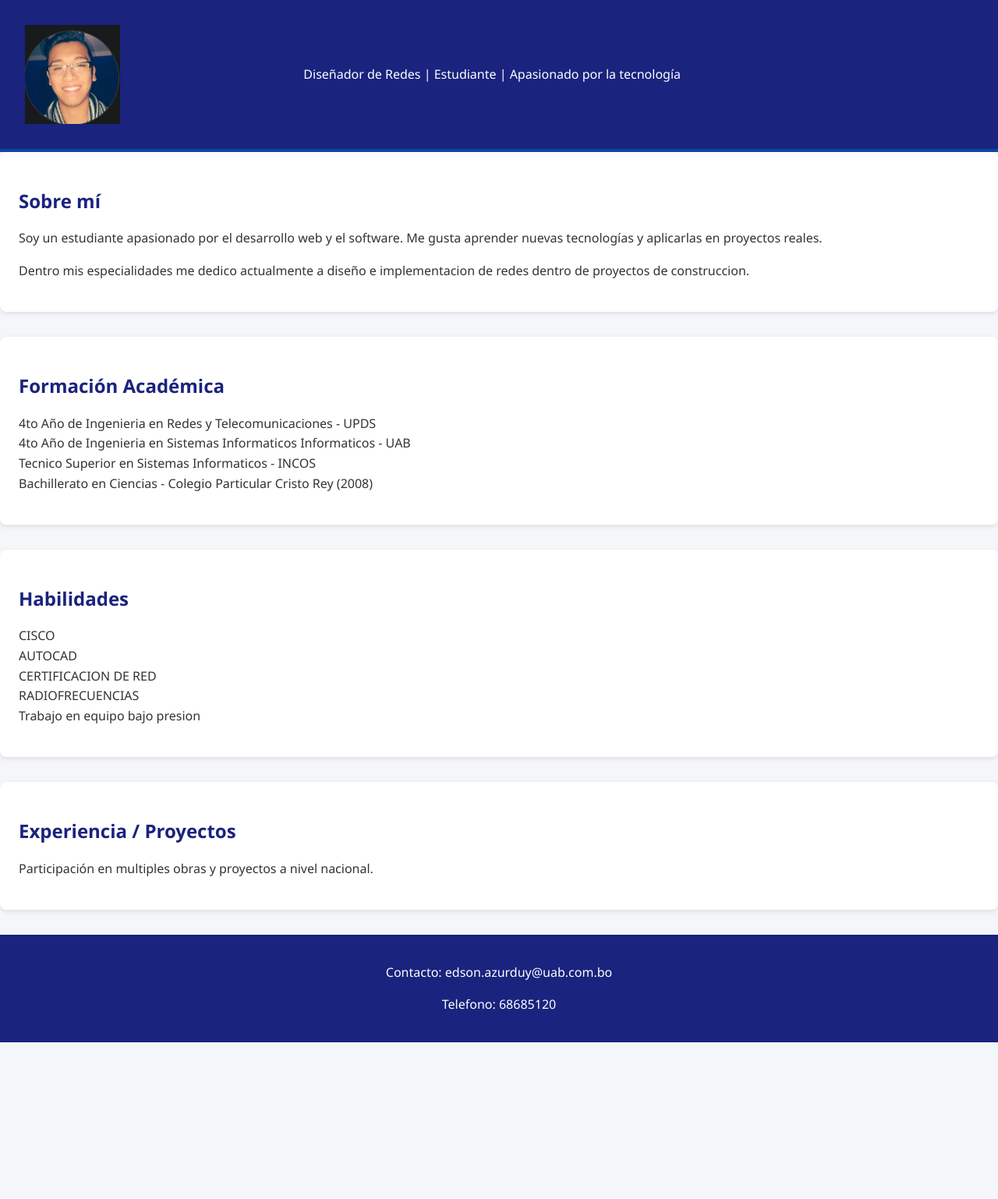
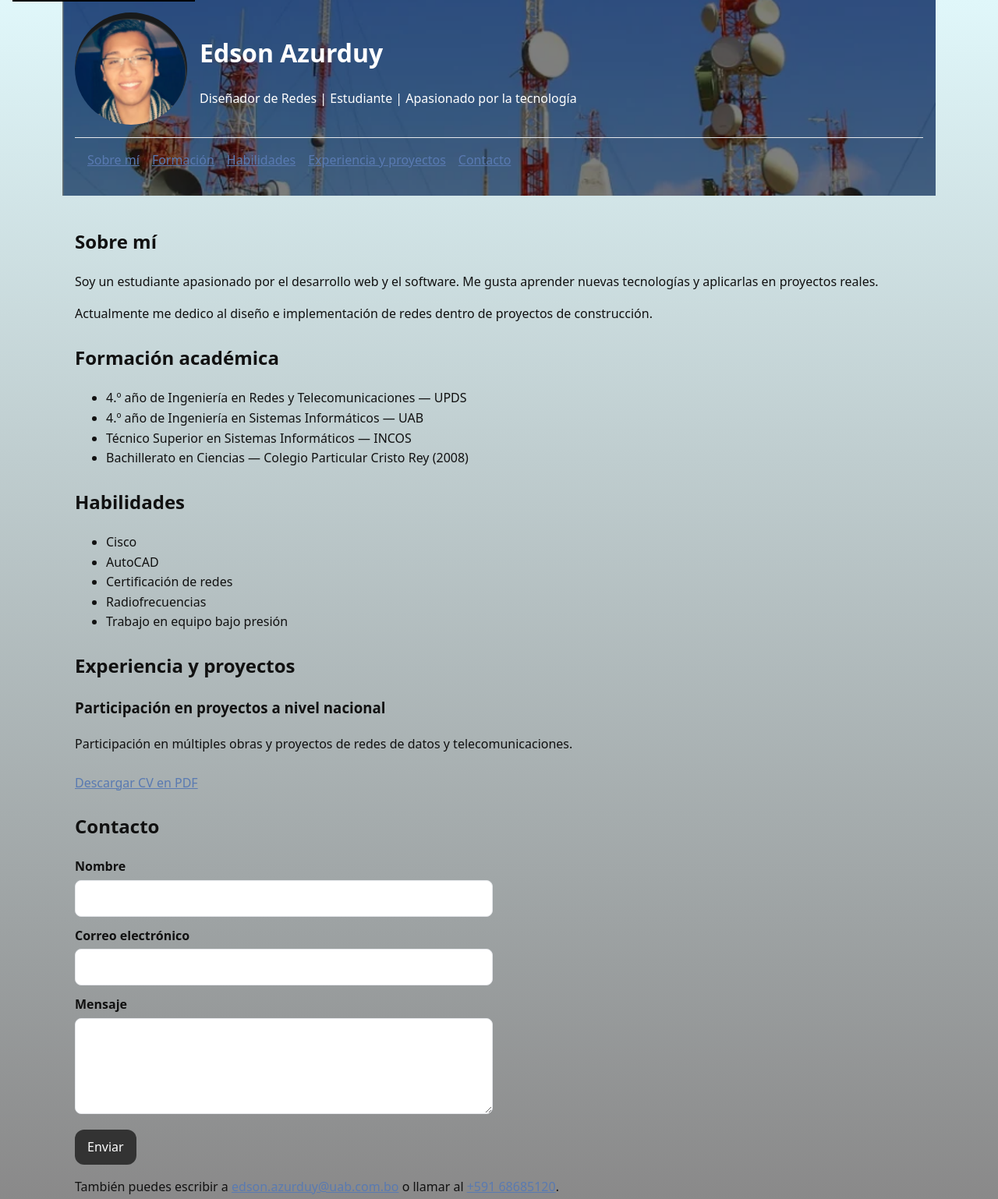
Before and after one commit to EdsonA8911/practicaSEVEN, a plain HTML site: page index.html in a window 1280 px wide. Shown: the top 1538 px of the page at 78% size. Before the commit the page ends 1337 px from the top, so only its background shows below. Drawn offline with Linux system fonts and the light colour scheme.

Commit message:
mas mejoras al fondo

```diff
--- a/index.html
+++ b/index.html
@@ -1,53 +1,120 @@
 <!DOCTYPE html>
 <html lang="es">
 <head>
-    <meta charset="UTF-8">
-    <meta name="viewport" content="width=device-width, initial-scale=1.0">
-    <title>Currículum de Edson</title>
+  <meta charset="utf-8">
+  <meta name="viewport" content="width=device-width, initial-scale=1">
+  <title>Edson Azurduy | Currículum y Portafolio</title>
+  <meta name="description" content="Portafolio y currículum de Edson Azurduy, diseñador de redes y estudiante. Experiencia, formación, habilidades y proyectos. Contacto y enlaces a redes.">
   <link rel="stylesheet" href="style.css">
+  <script type="application/ld+json">
+  {
+    "@context": "https://schema.org",
+    "@type": "Person",
+    "name": "Edson Azurduy",
+    "jobTitle": "Diseñador de redes",
+    "description": "Diseñador de redes y estudiante de ingeniería. Experiencia en proyectos de construcción, radiofrecuencias y certificación de redes.",
+    "image": "img/perfil.png",
+    "email": "mailto:edson.azurduy@uab.com.bo",
+    "telephone": "+59168685120",
+    "url": "https://github.com/EdsonA8911/practicaSEVEN.git"
+  }
+  </script>
 </head>
 <body>
+  <!-- Skip link -->
+  <a class="skip-link" href="#contenido">Saltar al contenido principal</a>
+
   <header>
-        <img src="img/perfil.png" alt="Foto de perfil">
+    <div class="hero">
+      <img src="img/perfil.png"
+           alt="Foto de perfil de Edson Azurduy"
+           width="144" height="144"
+           loading="lazy" decoding="async">
+      <div>
         <h1>Edson Azurduy</h1>
         <p>Diseñador de Redes | Estudiante | Apasionado por la tecnología</p>
+      </div>
+    </div>
+
+    <nav aria-label="Secciones del sitio">
+      <ul>
+        <li><a href="#sobre-mi">Sobre mí</a></li>
+        <li><a href="#formacion">Formación</a></li>
+        <li><a href="#habilidades">Habilidades</a></li>
+        <li><a href="#experiencia">Experiencia y proyectos</a></li>
+        <li><a href="#contacto">Contacto</a></li>
+      </ul>
+    </nav>
   </header>
 
-    <section id="sobre-mi">
-        <h2>Sobre mí</h2>
+  <main id="contenido" tabindex="-1">
+    <section id="sobre-mi" aria-labelledby="sobre-mi-titulo">
+      <h2 id="sobre-mi-titulo">Sobre mí</h2>
       <p>Soy un estudiante apasionado por el desarrollo web y el software. Me gusta aprender nuevas tecnologías y aplicarlas en proyectos reales.</p>
-        <p>Dentro mis especialidades me dedico actualmente a diseño e implementacion de redes dentro de proyectos de construccion.</p>
+      <p>Actualmente me dedico al diseño e implementación de redes dentro de proyectos de construcción.</p>
     </section>
 
-    <section id="formacion">
-        <h2>Formación Académica</h2>
+    <section id="formacion" aria-labelledby="formacion-titulo">
+      <h2 id="formacion-titulo">Formación académica</h2>
       <ul>
-            <li>4to Año de Ingenieria en Redes y Telecomunicaciones - UPDS</li>
-            <li>4to Año de Ingenieria en Sistemas Informaticos Informaticos - UAB</li>
-            <li>Tecnico Superior en Sistemas Informaticos - INCOS</li>
-            <li>Bachillerato en Ciencias - Colegio Particular Cristo Rey (2008)</li>
+        <li>4.º año de Ingeniería en Redes y Telecomunicaciones — UPDS</li>
+        <li>4.º año de Ingeniería en Sistemas Informáticos — UAB</li>
+        <li>Técnico Superior en Sistemas Informáticos — INCOS</li>
+        <li>Bachillerato en Ciencias — Colegio Particular Cristo Rey (2008)</li>
       </ul>
     </section>
 
-    <section id="habilidades">
-        <h2>Habilidades</h2>
+    <section id="habilidades" aria-labelledby="habilidades-titulo">
+      <h2 id="habilidades-titulo">Habilidades</h2>
       <ul>
-            <li>CISCO</li>
-            <li>AUTOCAD</li>
-            <li>CERTIFICACION DE RED</li>
-            <li>RADIOFRECUENCIAS</li>
-            <li>Trabajo en equipo bajo presion</li>
+        <li>Cisco</li>
+        <li>AutoCAD</li>
+        <li>Certificación de redes</li>
+        <li>Radiofrecuencias</li>
+        <li>Trabajo en equipo bajo presión</li>
       </ul>
     </section>
 
-    <section id="experiencia">
-        <h2>Experiencia / Proyectos</h2>
-        <p>Participación en multiples obras y proyectos a nivel nacional.</p>
+    <section id="experiencia" aria-labelledby="experiencia-titulo">
+      <h2 id="experiencia-titulo">Experiencia y proyectos</h2>
+      <article aria-labelledby="exp-general">
+        <h3 id="exp-general">Participación en proyectos a nivel nacional</h3>
+        <p>Participación en múltiples obras y proyectos de redes de datos y telecomunicaciones.</p>
+      </article>
     </section>
 
+    <aside aria-label="Información adicional">
+      <h2 class="visually-hidden">Información adicional</h2>
+      <p><a href="docs/cv-edson-azurduy.pdf">Descargar CV en PDF</a></p>
+    </aside>
+
+    <section id="contacto" aria-labelledby="contacto-titulo">
+      <h2 id="contacto-titulo">Contacto</h2>
+      <form action="#" method="post">
+        <div class="field">
+          <label for="nombre">Nombre</label>
+          <input id="nombre" name="nombre" type="text" autocomplete="name" required>
+        </div>
+        <div class="field">
+          <label for="correo">Correo electrónico</label>
+          <input id="correo" name="correo" type="email" autocomplete="email" required>
+        </div>
+        <div class="field">
+          <label for="mensaje">Mensaje</label>
+          <textarea id="mensaje" name="mensaje" rows="4"></textarea>
+        </div>
+        <button type="submit">Enviar</button>
+      </form>
+      <p>También puedes escribir a <a href="mailto:edson.azurduy@uab.com.bo">edson.azurduy@uab.com.bo</a> o llamar al <a href="tel:+59168685120">+591 68685120</a>.</p>
+    </section>
+  </main>
+
   <footer>
-        <p>Contacto: edson.azurduy@uab.com.bo</p>
-        <p>Telefono: 68685120</p>
+    <h2 class="visually-hidden">Pie de página</h2>
+    <address>
+      <p>Correo: <a href="mailto:edson.azurduy@uab.com.bo">edson.azurduy@uab.com.bo</a></p>
+      <p>Teléfono: <a href="tel:+59168685120">+591 68685120</a></p>
+    </address>
   </footer>
 </body>
 </html>
--- a/style.css
+++ b/style.css
@@ -1,105 +1,129 @@
-/* =========================
-   Estilos generales
-========================= */
-body {
-    font-family: 'Segoe UI', Tahoma, Geneva, Verdana, sans-serif;
-    margin: 0;
-    padding: 0;
-    background-color: #f4f6f9;
-    color: #333;
-    line-height: 1.6;
+:root{
+  --bg:#ffffff;
+  --text:#111111;
+  --link:#597ab2;
+  --link-visited:#bbc4d4;
+  --focus:#ff9900;
+  --border:#e5e7eb;
+  --btn-bg:#333333;       /* color de fondo botón */
+  --btn-bg-hover:#555555; /* hover */
+  --btn-bg-active:#111111;/* clic */
+  --btn-text:#ffffff;     /* texto del botón */
 }
 
-h1, h2, h3 {
-    color: #1a237e;
-    margin-bottom: 0.5em;
+html{scroll-behavior:smooth;}
+body{
+  margin:0;
+  font-family:system-ui,-apple-system,Segoe UI,Roboto,Ubuntu,Cantarell,Noto Sans,Arial,sans-serif;
+  background: linear-gradient(to bottom, #e0f7fa, #807d7d); /* celeste claro → gris claro */
+  color:var(--text);
+  line-height:1.6;
+  min-height:100vh; /* que cubra toda la pantalla */
 }
 
-ul {
-    list-style-type: none;
-    padding: 0;
+a{color:var(--link);}
+a:visited{color:var(--link-visited);}
+a:focus-visible, button:focus-visible, input:focus-visible, textarea:focus-visible, select:focus-visible{
+  outline:3px solid var(--focus);
+  outline-offset:2px;
+}
+.skip-link{
+  position:absolute;
+  left:1rem;
+  top:-40px;
+  background:#000;
+  color:#fff;
+  padding:.5rem .75rem;
+  z-index:1000;
+}
+.skip-link:focus{ top:1rem; }
+header, nav, main, footer{
+  max-width:68rem;
+  margin-inline:auto;
+  padding:1rem;
+}
+header {
+  position: relative;
+  background-image: url("img/fondo-header.jpg"); /* ruta de tu imagen */
+  background-size: cover;    /* que cubra todo */
+  background-position: center; /* centrada */
+  background-repeat: no-repeat; /* que no se repita */
+  color: #fff; /* texto blanco para contraste */
 }
 
-/* =========================
-   Encabezado
-========================= */
-header {
-    display: flex;
-    align-items: center;
-    background-color: #1a237e;
-    color: #fff;
-    padding: 2em;
-    border-bottom: 4px solid #0d47a1;
+header::before {
+  content: "";
+  position: absolute;
+  inset: 0;
+  background: rgba(0,0,0,0.5); /* capa oscura para mejorar contraste */
+  z-index: 0;
 }
 
-header .foto-perfil img {
-    width: 120px;
-    height: 120px;
-    border-radius: 50%;
-    border: 3px solid #fff;
-    margin-right: 1.5em;
+header * {
+  position: relative;
+  z-index: 1; /* asegura que el contenido esté por encima del overlay */
 }
 
-header h1 {
-    margin: 0;
-    font-size: 2em;
+.hero{
+  display:flex;
+  gap:1rem;
+  align-items:center;
+  border-bottom:1px solid var(--border);
+  padding-bottom:1rem;
+}
+.hero img{border-radius:50%;}
+nav ul{
+  display:flex;
+  gap:1rem;
+  list-style:none;
+  padding:0;
+  margin:0;
+  flex-wrap:wrap;
+}
+section{margin-block:1.5rem;}
+.field{margin-block: .75rem;}
+label{
+  display:block;
+  font-weight:600;
+  margin-bottom:.25rem;
+}
+input, textarea, select{
+  width:100%;
+  max-width:32rem;
+  padding:.6rem .7rem;
+  border:1px solid var(--border);
+  border-radius:.5rem;
+  font:inherit;
 }
 
-header .subtitulo {
-    font-size: 1.1em;
-    margin-top: 0.3em;
-    font-style: italic;
-    color: #c5cae9;
+/* 🔘 Botón accesible y oscuro */
+button{
+  padding:.6rem 1rem;
+  border:0;
+  border-radius:.75rem;
+  cursor:pointer;
+  background-color:var(--btn-bg);
+  color:var(--btn-text);
+  font:inherit;
+  transition: background-color .3s ease, transform .2s ease;
+}
+button:hover{
+  background-color:var(--btn-bg-hover);
+  transform:translateY(-2px);
+}
+button:active{
+  background-color:var(--btn-bg-active);
+  transform:translateY(0);
 }
 
-/* =========================
-   Secciones principales
-========================= */
-main {
-    max-width: 900px;
-    margin: 2em auto;
-    padding: 0 1em;
+.visually-hidden{
+  position:absolute;
+  width:1px;
+  height:1px;
+  padding:0;
+  margin:-1px;
+  overflow:hidden;
+  clip:rect(0 0 0 0);
+  white-space:nowrap;
+  border:0;
 }
-
-section {
-    margin-bottom: 2em;
-    background: #fff;
-    padding: 1.5em;
-    border-radius: 8px;
-    box-shadow: 0 2px 6px rgba(0,0,0,0.1);
-}
-
-.lista-habilidades li {
-    background: #e8eaf6;
-    display: inline-block;
-    margin: 0.3em;
-    padding: 0.5em 1em;
-    border-radius: 20px;
-    font-size: 0.95em;
-    color: #1a237e;
-}
-
-article h3 {
-    margin-top: 0;
-    color: #0d47a1;
-}
-
-/* =========================
-   Pie de página
-========================= */
-footer {
-    background: #1a237e;
-    color: #fff;
-    text-align: center;
-    padding: 1.2em;
-    margin-top: 2em;
-}
-
-footer a {
-    color: #bbdefb;
-    text-decoration: none;
-}
-
-footer a:hover {
-    text-decoration: underline;
-}
```
Lines whose indentation alone changed are shown as unchanged.
